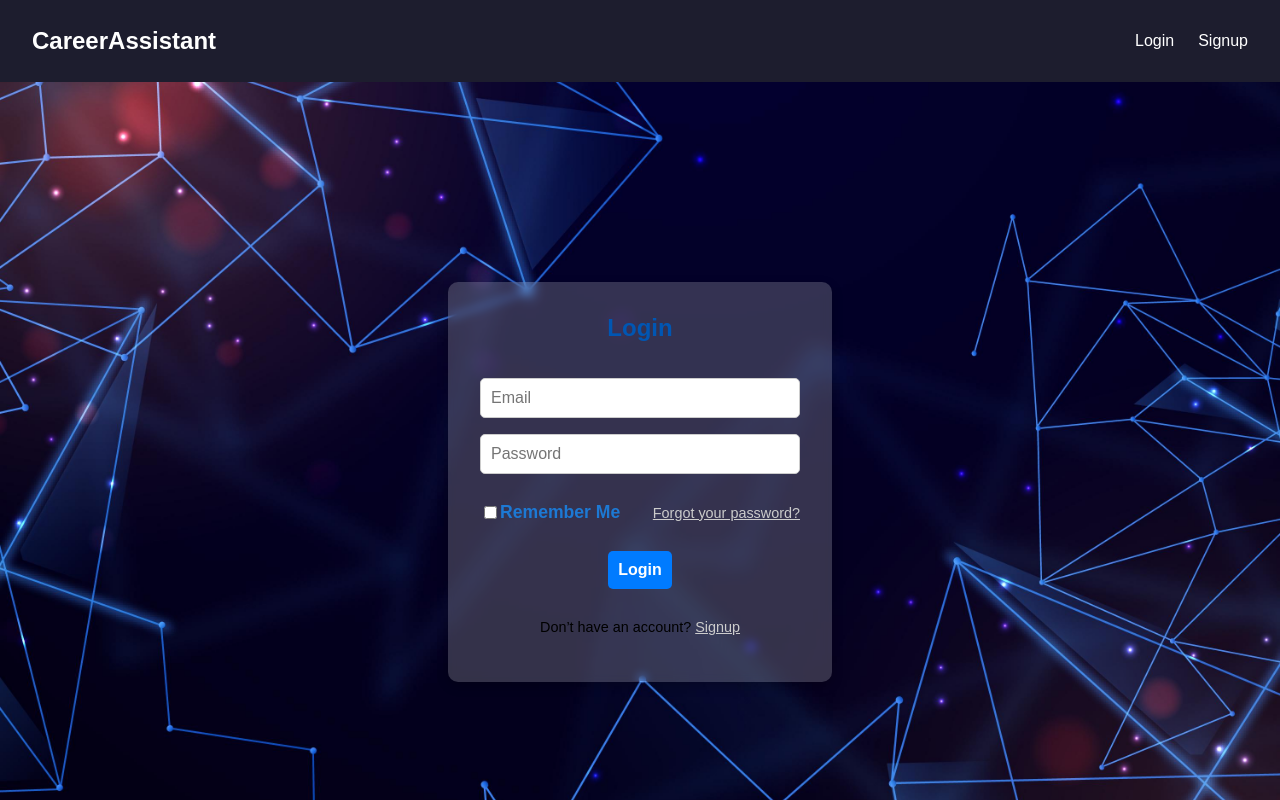
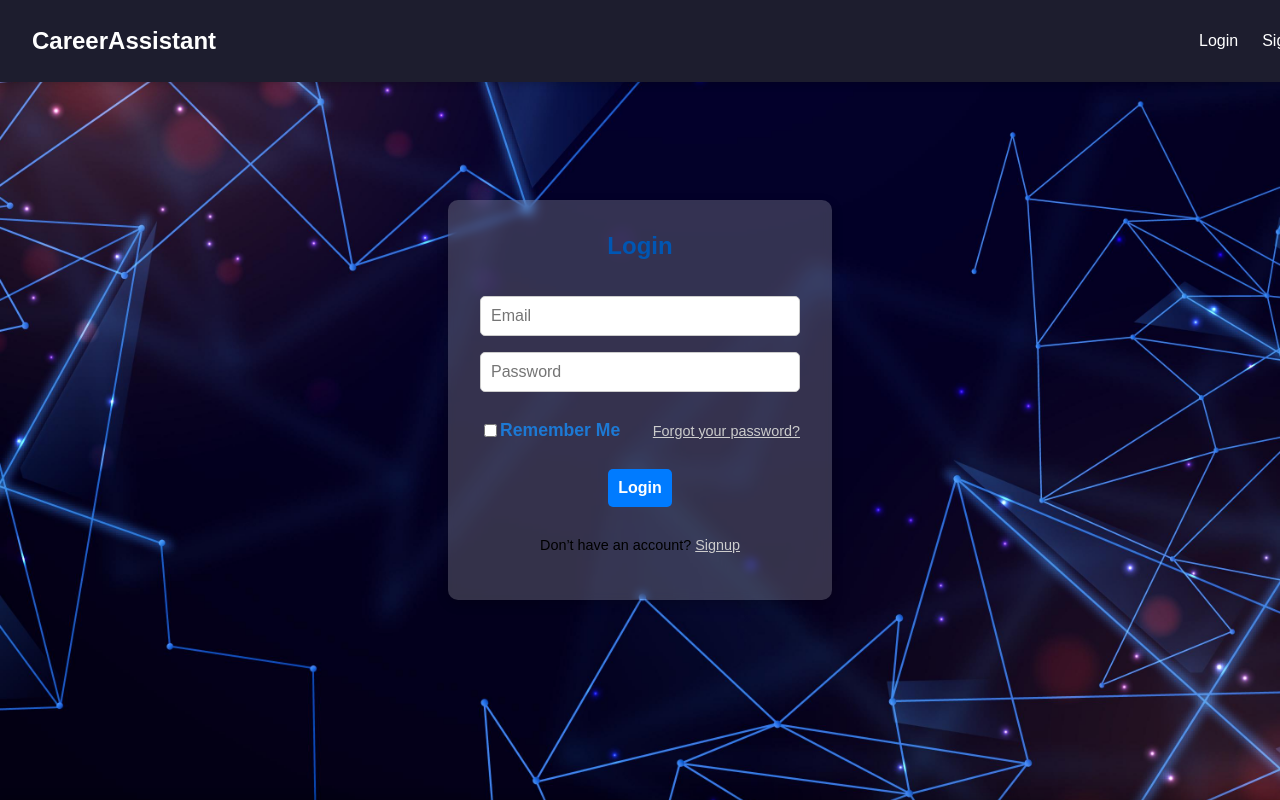
Before and after one commit to yeswanthvuddagiri/frontend, a React (Create React App) app: page /login in a window 1280 px wide. Shown: the top 800 px of the page. Built offline with nearby package versions, Linux system fonts and the light colour scheme; the HTML template or start-up script is replaced by a standard one.

Commit message:
Update Navbar.css

```diff
--- a/src/Navbar.css
+++ b/src/Navbar.css
@@ -6,14 +6,18 @@
   display: flex;
   justify-content: space-between;
   align-items: center;
-  position: sticky;
+  position: fixed;
   top: 0;
+  width: 100%;
   z-index: 1000;
+  box-shadow: 0 2px 8px rgba(0, 0, 0, 0.2);
 }
 
 .logo {
   font-size: 1.5rem;
   font-weight: bold;
+  color: white;
+  text-decoration: none;
 }
 
 .nav-links {
@@ -56,6 +60,7 @@
     flex-direction: column;
     align-items: center;
     display: none;
+    padding: 1rem 0;
   }
 
   .nav-links.show {
```
